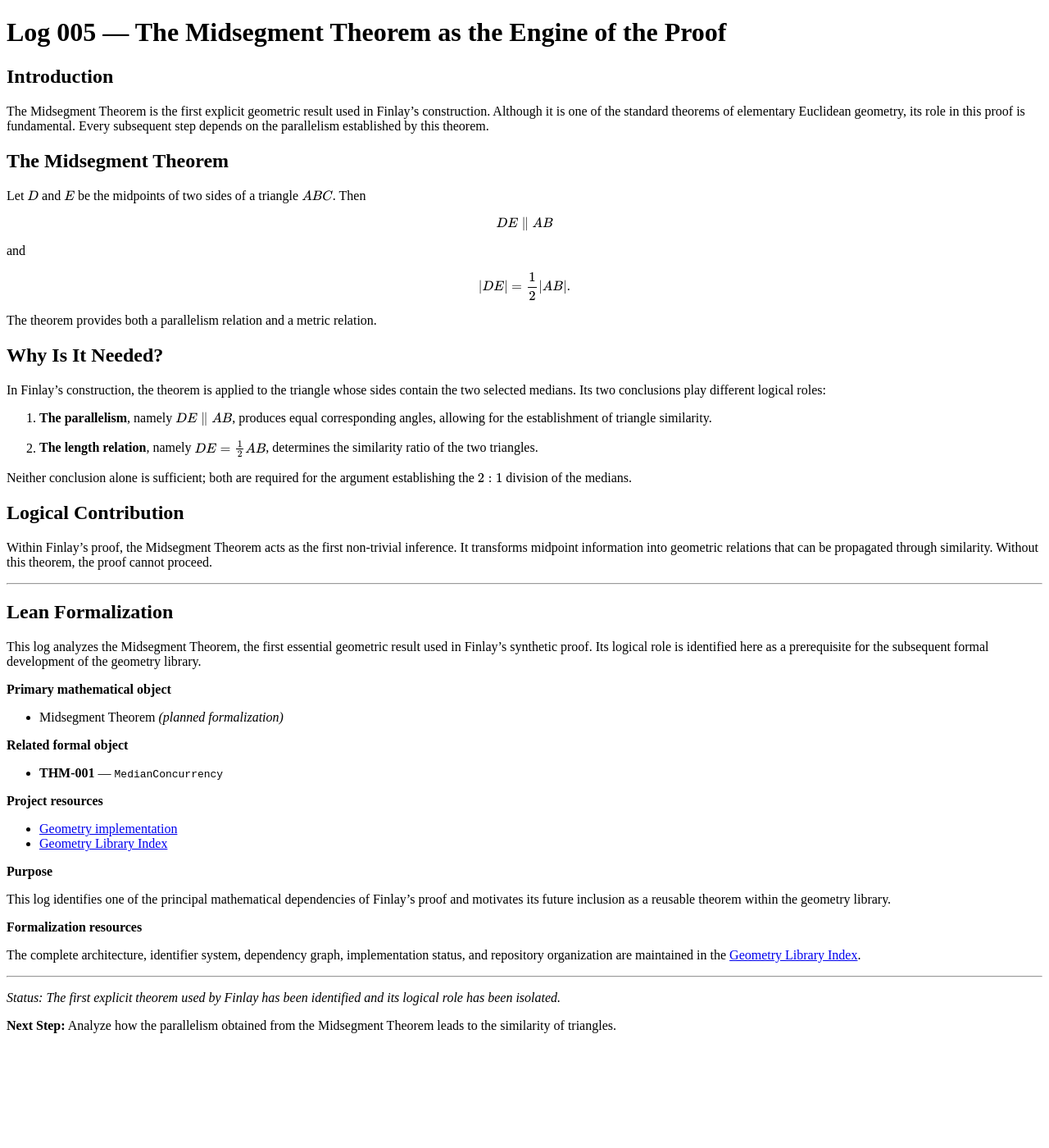
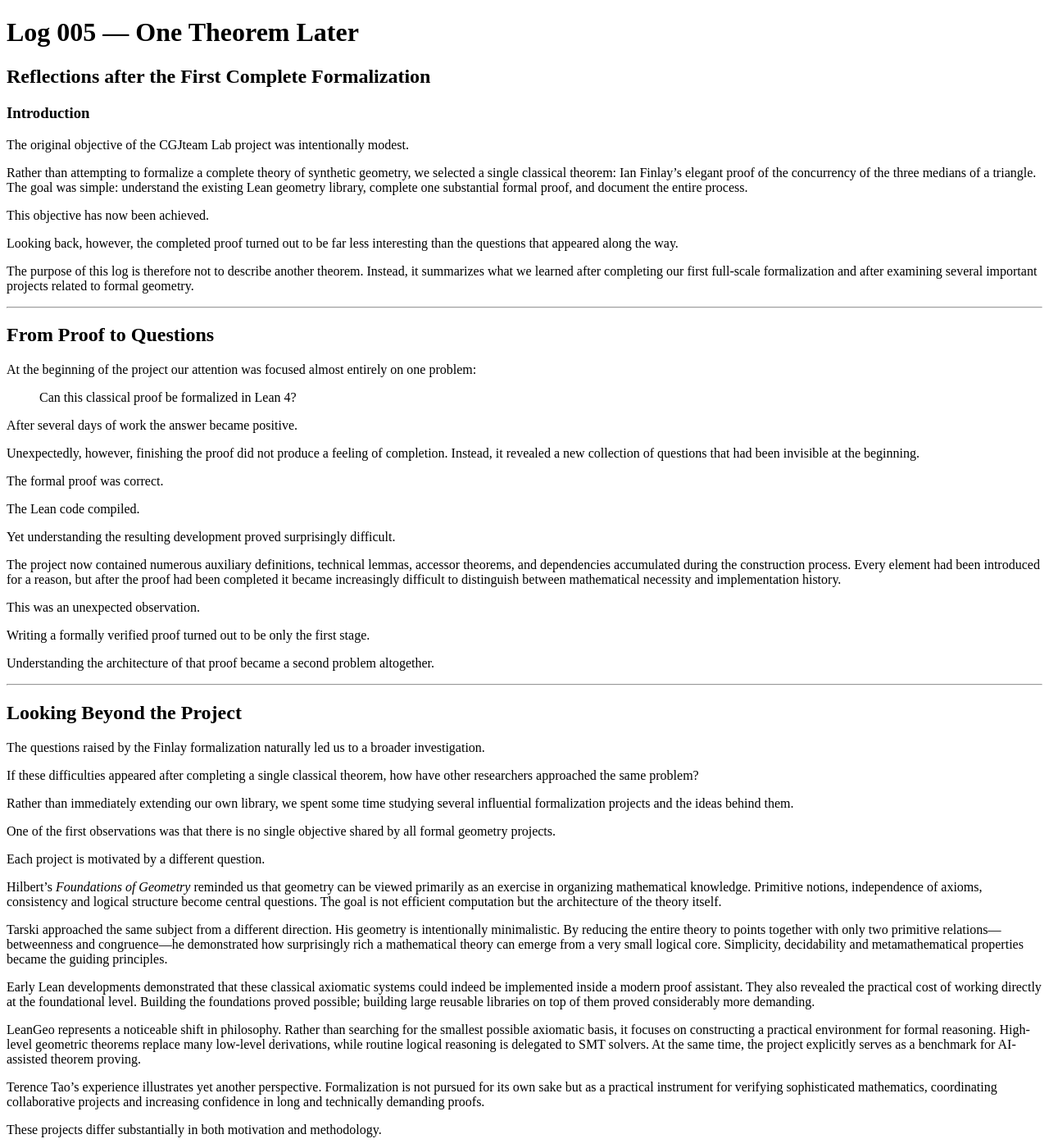
Before and after one commit to cgjteam/cgjteam.github.io, a Jekyll site: the page built from log-005.md, in a window 1280 px wide and 1400 px high. Shown: the whole window at 82% size. Built offline with Jekyll 4.4.1, drawn with Linux system fonts in a browser that asks for light colours; comment, search, counter and statistics services are not loaded; our own code applies the rules of GitHub Pages for plain Markdown files; some of the changed text lies outside the part shown.

Commit message:
Update log-005.md

```diff
--- a/log-005.md
+++ b/log-005.md
@@ -1,72 +1,171 @@
 ---
 layout: default
+title: "Log 005 - One Theorem Later"
+date: 2026-07-16
 ---
 
-# Log 005 — The Midsegment Theorem as the Engine of the Proof
+# Log 005 — One Theorem Later
 
-## Introduction
+## Reflections after the First Complete Formalization
 
-The Midsegment Theorem is the first explicit geometric result used in Finlay's construction. Although it is one of the standard theorems of elementary Euclidean geometry, its role in this proof is fundamental. Every subsequent step depends on the parallelism established by this theorem.
+### Introduction
 
-## The Midsegment Theorem
+The original objective of the CGJteam Lab project was intentionally modest.
 
-Let $D$ and $E$ be the midpoints of two sides of a triangle $ABC$. Then
+Rather than attempting to formalize a complete theory of synthetic geometry, we selected a single classical theorem: Ian Finlay's elegant proof of the concurrency of the three medians of a triangle. The goal was simple: understand the existing Lean geometry library, complete one substantial formal proof, and document the entire process.
 
-$$
-DE \parallel AB
-$$
+This objective has now been achieved.
 
-and
+Looking back, however, the completed proof turned out to be far less interesting than the questions that appeared along the way.
 
-$$
-|DE|=\frac{1}{2}|AB|.
-$$
-
-The theorem provides both a parallelism relation and a metric relation.
-
-## Why Is It Needed?
-
-In Finlay's construction, the theorem is applied to the triangle whose sides contain the two selected medians. Its two conclusions play different logical roles:
-
-1. **The parallelism**, namely $DE \parallel AB$, produces equal corresponding angles, allowing for the establishment of triangle similarity.
-
-2. **The length relation**, namely {% raw %}$DE = \frac{1}{2} AB${% endraw %}, determines the similarity ratio of the two triangles.
-
-Neither conclusion alone is sufficient; both are required for the argument establishing the $2:1$ division of the medians.
-
-## Logical Contribution
-
-Within Finlay's proof, the Midsegment Theorem acts as the first non-trivial inference. It transforms midpoint information into geometric relations that can be propagated through similarity. Without this theorem, the proof cannot proceed.
+The purpose of this log is therefore not to describe another theorem. Instead, it summarizes what we learned after completing our first full-scale formalization and after examining several important projects related to formal geometry.
 
 ---
 
-## Lean Formalization
+## From Proof to Questions
 
-This log analyzes the Midsegment Theorem, the first essential geometric result used in Finlay's synthetic proof. Its logical role is identified here as a prerequisite for the subsequent formal development of the geometry library.
+At the beginning of the project our attention was focused almost entirely on one problem:
 
-**Primary mathematical object**
+> Can this classical proof be formalized in Lean 4?
 
-- Midsegment Theorem *(planned formalization)*
+After several days of work the answer became positive.
 
-**Related formal object**
+Unexpectedly, however, finishing the proof did not produce a feeling of completion. Instead, it revealed a new collection of questions that had been invisible at the beginning.
 
-- **THM-001** — `MedianConcurrency`
+The formal proof was correct.
 
-**Project resources**
+The Lean code compiled.
 
-- [Geometry implementation](./Geometry_lean.html)
-- [Geometry Library Index](./Geometry.md)
+Yet understanding the resulting development proved surprisingly difficult.
 
-**Purpose**
+The project now contained numerous auxiliary definitions, technical lemmas, accessor theorems, and dependencies accumulated during the construction process. Every element had been introduced for a reason, but after the proof had been completed it became increasingly difficult to distinguish between mathematical necessity and implementation history.
 
-This log identifies one of the principal mathematical dependencies of Finlay's proof and motivates its future inclusion as a reusable theorem within the geometry library.
+This was an unexpected observation.
 
-**Formalization resources**
+Writing a formally verified proof turned out to be only the first stage.
 
-The complete architecture, identifier system, dependency graph, implementation status, and repository organization are maintained in the [Geometry Library Index](./Geometry.md).
+Understanding the architecture of that proof became a second problem altogether.
 
 ---
 
-*Status: The first explicit theorem used by Finlay has been identified and its logical role has been isolated.*
+## Looking Beyond the Project
 
-**Next Step:** Analyze how the parallelism obtained from the Midsegment Theorem leads to the similarity of triangles.
+The questions raised by the Finlay formalization naturally led us to a broader investigation.
+
+If these difficulties appeared after completing a single classical theorem, how have other researchers approached the same problem?
+
+Rather than immediately extending our own library, we spent some time studying several influential formalization projects and the ideas behind them.
+
+One of the first observations was that there is no single objective shared by all formal geometry projects.
+
+Each project is motivated by a different question.
+
+Hilbert's *Foundations of Geometry* reminded us that geometry can be viewed primarily as an exercise in organizing mathematical knowledge. Primitive notions, independence of axioms, consistency and logical structure become central questions. The goal is not efficient computation but the architecture of the theory itself.
+
+Tarski approached the same subject from a different direction. His geometry is intentionally minimalistic. By reducing the entire theory to points together with only two primitive relations—betweenness and congruence—he demonstrated how surprisingly rich a mathematical theory can emerge from a very small logical core. Simplicity, decidability and metamathematical properties became the guiding principles.
+
+Early Lean developments demonstrated that these classical axiomatic systems could indeed be implemented inside a modern proof assistant. They also revealed the practical cost of working directly at the foundational level. Building the foundations proved possible; building large reusable libraries on top of them proved considerably more demanding.
+
+LeanGeo represents a noticeable shift in philosophy. Rather than searching for the smallest possible axiomatic basis, it focuses on constructing a practical environment for formal reasoning. High-level geometric theorems replace many low-level derivations, while routine logical reasoning is delegated to SMT solvers. At the same time, the project explicitly serves as a benchmark for AI-assisted theorem proving.
+
+Terence Tao's experience illustrates yet another perspective. Formalization is not pursued for its own sake but as a practical instrument for verifying sophisticated mathematics, coordinating collaborative projects and increasing confidence in long and technically demanding proofs.
+
+These projects differ substantially in both motivation and methodology.
+
+Some pursue elegant foundations.
+
+Others pursue practical theorem libraries.
+
+Others focus on collaboration or artificial intelligence.
+
+None of these objectives is incompatible with the others.
+
+They simply answer different questions.
+
+---
+
+## Our Own Perspective
+
+The survey of existing projects did not provide a direct answer to the questions that emerged during our own experiment.
+
+This was not surprising.
+
+After all, we had completed only a single theorem.
+
+Nevertheless, that single theorem was sufficient to change our perspective.
+
+At the beginning of the project we believed that the principal challenge would be to construct a formally verified proof.
+
+After completing the development we began to suspect that this is only the first step.
+
+The second challenge is understanding the resulting formal theory.
+
+Which definitions are fundamental?
+
+Which lemmas represent genuine mathematics?
+
+Which ones merely support the proof assistant?
+
+Which dependencies are essential, and which are historical artifacts accumulated during the construction process?
+
+These questions are difficult to answer even for the author of the formalization.
+
+Completing a proof therefore does not conclude the work.
+
+In many respects, it marks the beginning of a different stage: understanding, maintaining and gradually improving an evolving formal mathematical library.
+
+This observation does not contradict the goals of projects such as LeanGeo or the work of Terence Tao.
+
+Rather, it complements them.
+
+Verification is indispensable.
+
+Library design is indispensable.
+
+Collaboration is indispensable.
+
+Yet, after completing our first experiment, we became increasingly interested in another question:
+
+How should a mature formal mathematical library be understood after it has already been built?
+
+---
+
+## An Unplanned Investigation
+
+None of the literature discussed in this log was part of the original project plan.
+
+Our intention was simply to complete one formal proof.
+
+The broader investigation began only after the formalization had been finished.
+
+Questions about Hilbert, Tarski, LeanGeo, Terence Tao and other formalization projects emerged naturally as we tried to understand our own experience.
+
+In retrospect, this unplanned survey became one of the most valuable parts of the project.
+
+It placed a relatively small Lean development into a much broader context and helped us understand that different research groups pursue remarkably different objectives.
+
+Perhaps the most important lesson was that formalization itself is not a single discipline.
+
+Depending on the perspective, it may be viewed as an exercise in mathematical foundations, software engineering, automated reasoning, artificial intelligence or mathematical collaboration.
+
+Recognizing these different perspectives has become an important outcome of our first completed project.
+
+---
+
+## References
+
+1. Ian Finlay, *Proof of the Concurrency of the Medians of a Triangle*.
+
+2. David Hilbert, *Foundations of Geometry*, Second Edition.
+
+3. Alfred Tarski and Steven Givant, *Tarski's System of Geometry*.
+
+4. LeanGeo Project.
+
+5. Terence Tao, blog posts on Lean 4 formalization.
+
+6. Kevin Buzzard, The Xena Project.
+
+7. Ali Sever, Formalization of Tarski's Geometry in Lean.
+
+8. CGJteam Lab, Logs 001–004.
```
